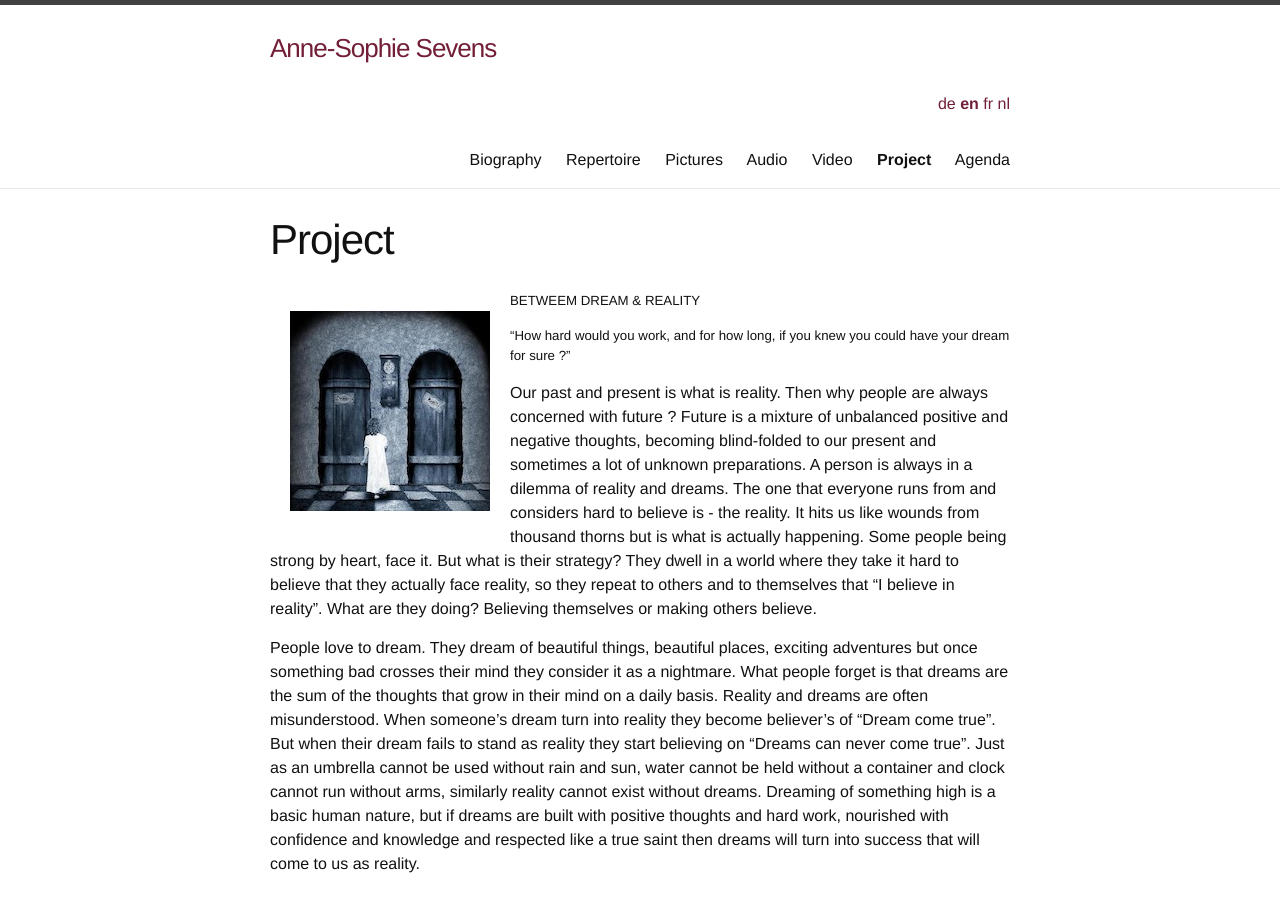
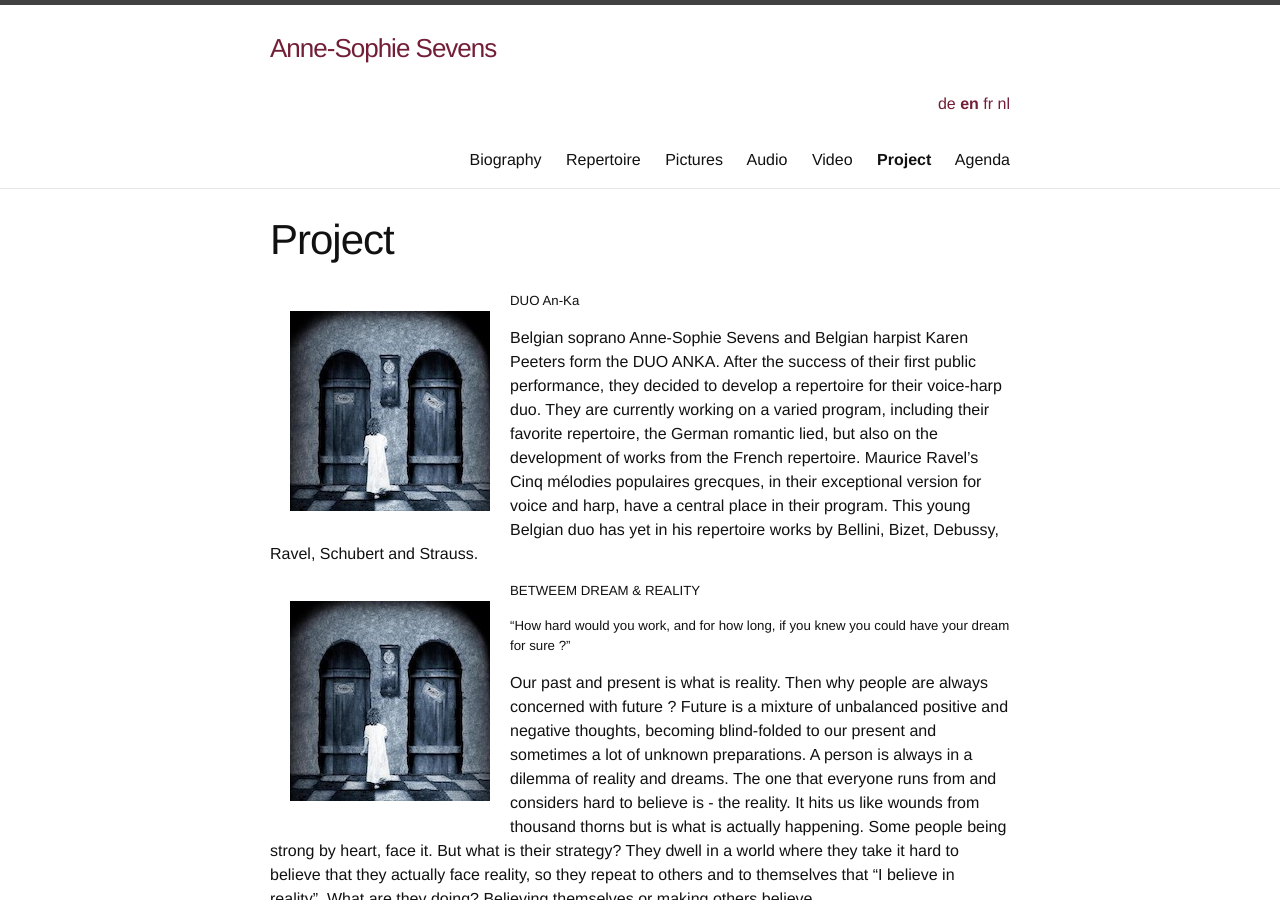
Before and after one commit to annesophie-sevens/annesophie-sevens.github.io, a Jekyll site: the page built from project-en.md, in a window 1280 px wide and 900 px high. Built offline with Jekyll 4.4.1, drawn with Linux system fonts in a browser that asks for light colours; nearby versions of some CDN libraries.

Commit message:
Update project-en.md

```diff
--- a/project-en.md
+++ b/project-en.md
@@ -6,6 +6,13 @@ lang: en
 ref: project
 
 ---
+<img style="float: left; padding: 20px" src="/assets/dream.jpg">
+
+##### DUO An-Ka
+
+Belgian soprano Anne-Sophie Sevens and Belgian harpist Karen Peeters form the DUO ANKA. After the success of their first public performance, they decided to develop a repertoire for their voice-harp duo. They are currently working on a varied program, including their favorite repertoire, the German romantic lied, but also on the development of works from the French repertoire.
+Maurice Ravel's Cinq mélodies populaires grecques, in their exceptional version for voice and harp, have a central place in their program. This young Belgian duo has yet in his repertoire works by Bellini, Bizet, Debussy, Ravel, Schubert and Strauss.
+
 <img style="float: left; padding: 20px" src="/assets/dream.jpg">
 
 ##### BETWEEM DREAM & REALITY
```
